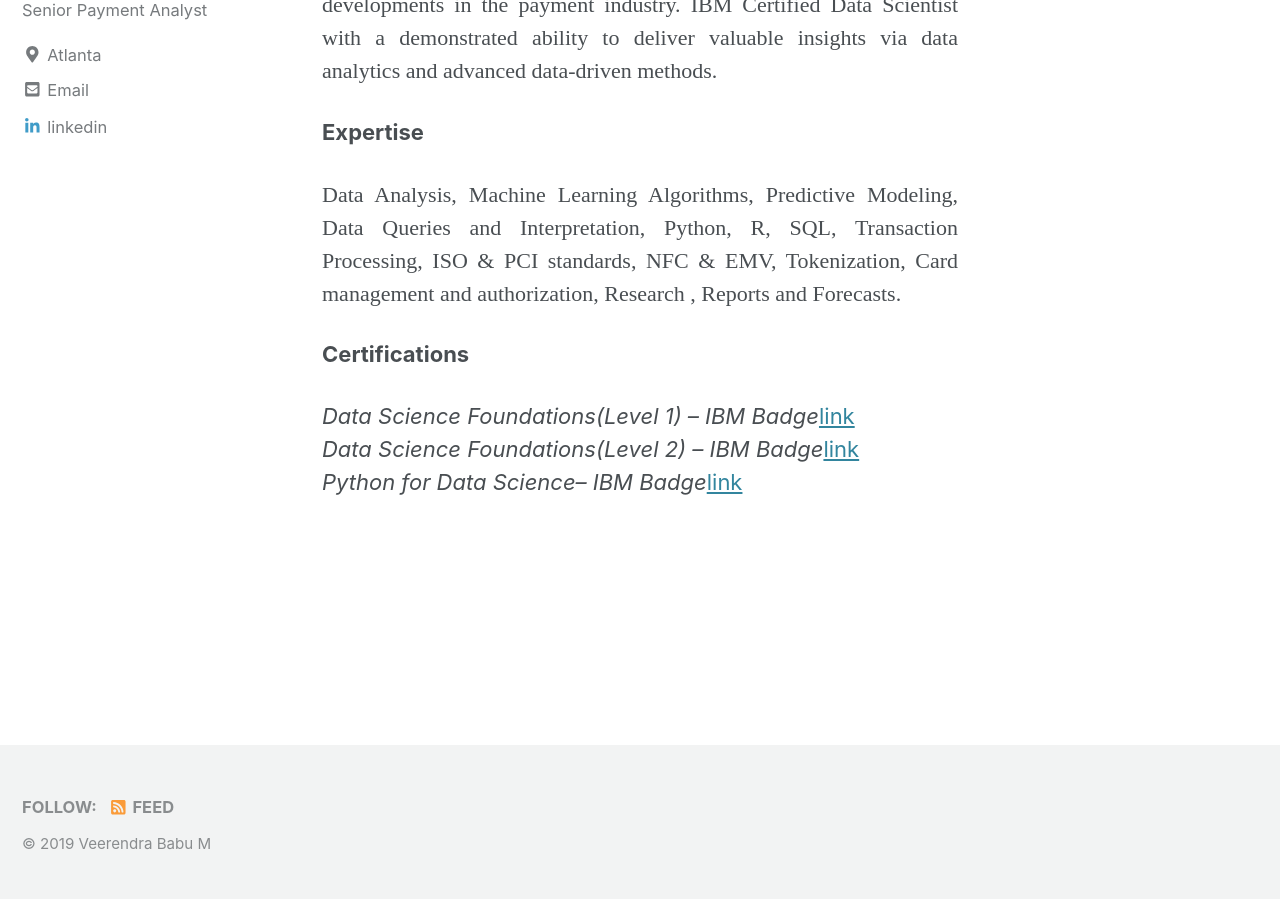
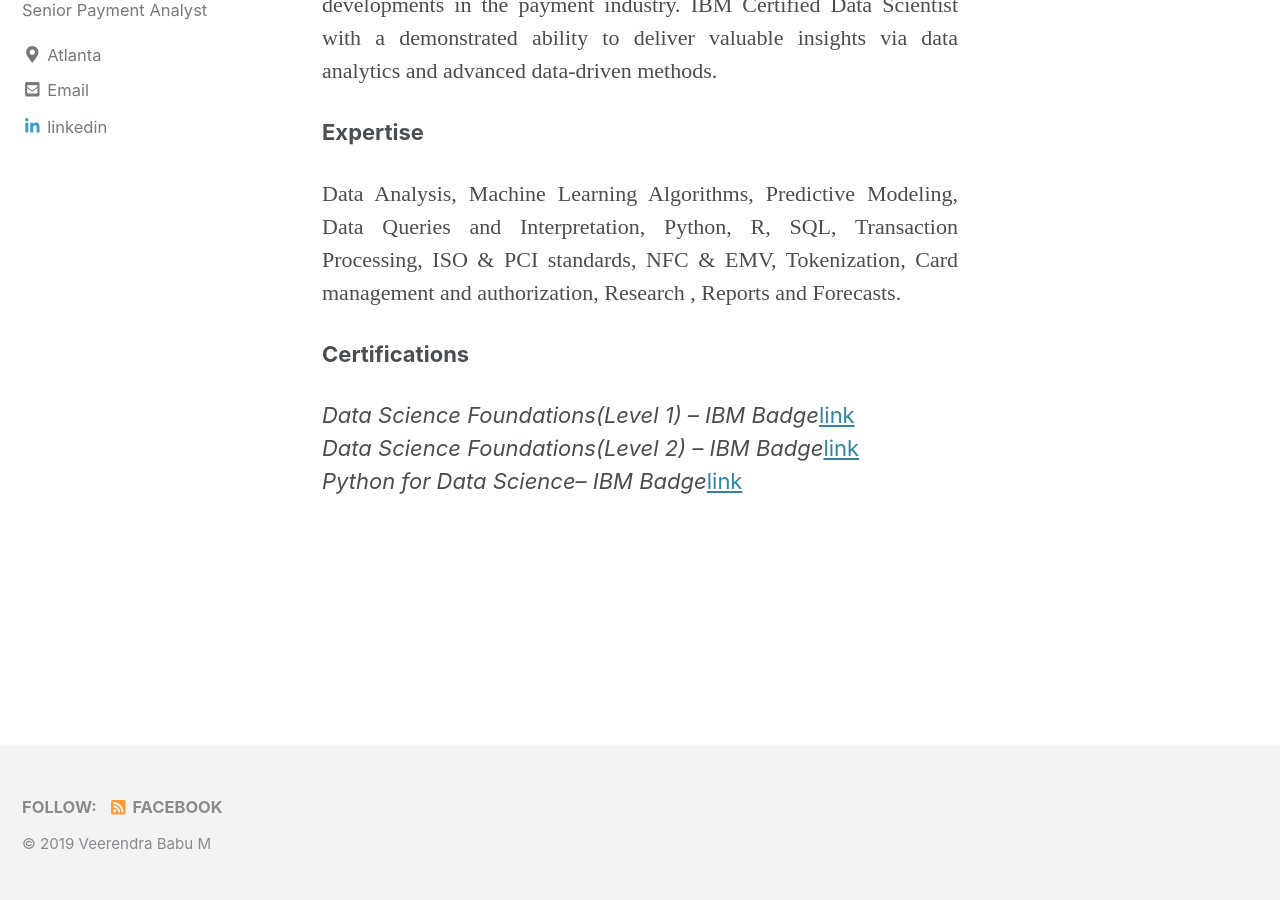
Before and after one commit to veerendrababum/veerendrababum.github.io, a Jekyll site: the page built from _pages/about.md, in a window 1280 px wide and 900 px high, scrolled down 593 px. Built offline with Jekyll 4.4.1, drawn with Linux system fonts in a browser that asks for light colours; cached includes are drawn as plain includes.

```diff
--- a/_includes/footer.html
+++ b/_includes/footer.html
@@ -12,7 +12,7 @@
       {% endfor %}
     {% endif %}
 
-    <li><a href="{% if site.atom_feed.path %}{{ site.atom_feed.path }}{% else %}{{ '/feed.xml' | relative_url }}{% endif %}"><i class="fas fa-fw fa-rss-square" aria-hidden="true"></i> {{ site.data.ui-text[site.locale].feed_label | default: "Feed" }}</a></li>
+    <li><a href="{% if site.atom_facebook.path %}{{ site.atom_facebook.path }}{% else %}{{ '/facebook.xml' | relative_url }}{% endif %}"><i class="fas fa-fw fa-rss-square" aria-hidden="true"></i> {{ site.data.ui-text[site.locale].facebook_label | default: "facebook" }}</a></li>
   </ul>
 </div>
 
```
